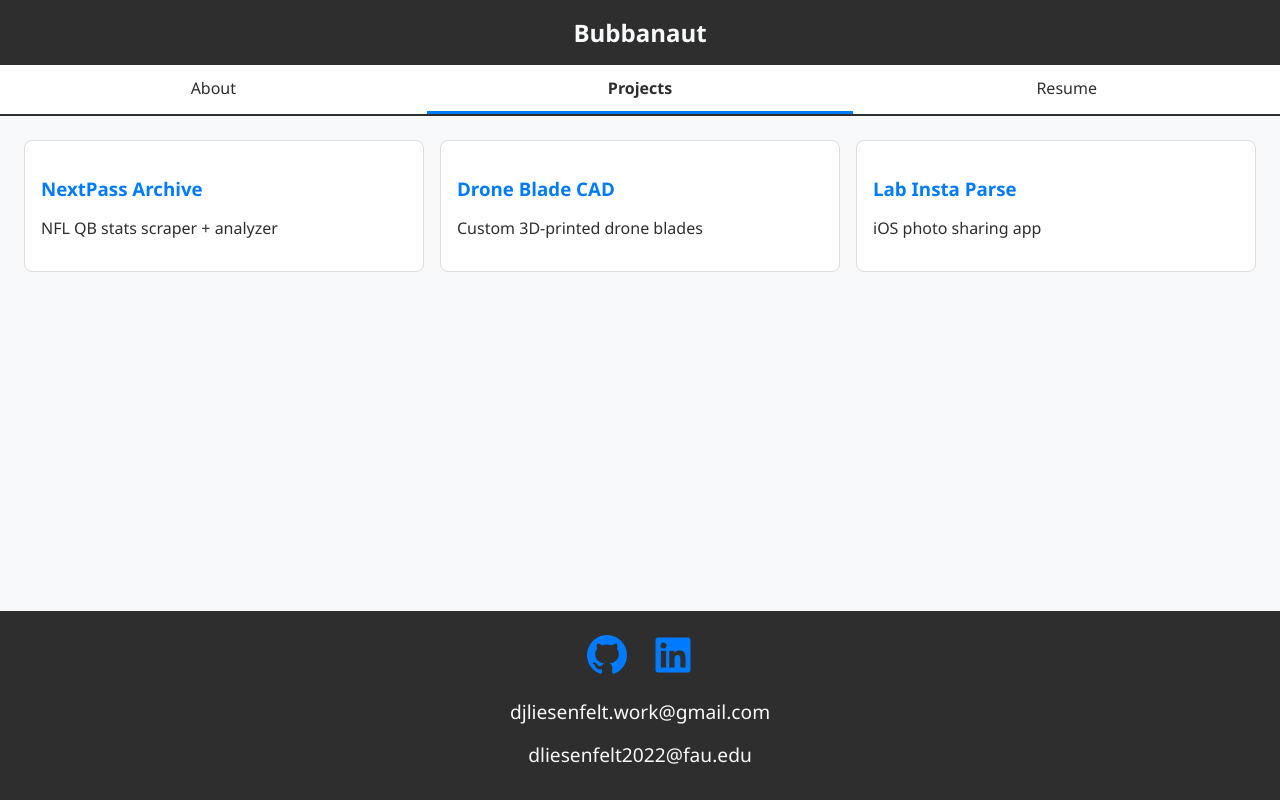
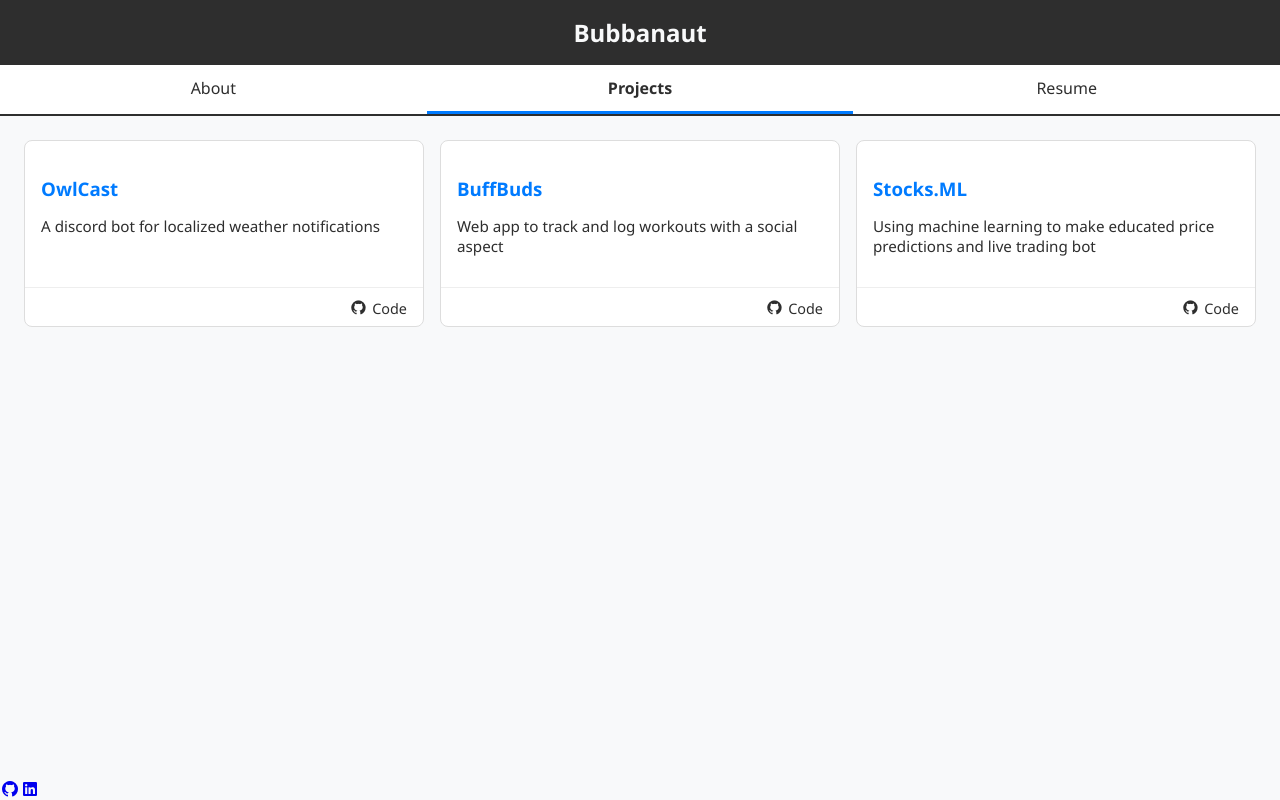
Before and after one commit to DylanLiesenfelt/bubbanaut, a React (Vite) app: page /projects in a window 1280 px wide. Built offline with nearby package versions, Linux system fonts and the light colour scheme.

Commit message:
refining structure and styles

```diff
--- a/src/App.css
+++ b/src/App.css
@@ -99,15 +99,11 @@ body {
   background: white;
   border: 1px solid #ddd;
   border-radius: 8px;
-  padding: 1rem;
+  overflow: hidden;
   transition: 0.2s;
-  text-decoration: none;
-  color: inherit;
-}
-
-.project-card h3 {
-  color: var(--blue);
-  margin-bottom: 0.5rem;
+  display: flex;
+  flex-direction: column;
+  justify-content: space-between;
 }
 
 .project-card:hover {
@@ -116,35 +112,71 @@ body {
   transform: translateY(-2px);
 }
 
-
-/* Footer */
-.footer {
-  background: var(--gunmetal);
-  color: var(--light);
-  text-align: center;
+.project-card .card-body {
   padding: 1rem;
+  text-decoration: none;
+  color: inherit;
+  flex-grow: 1;
 }
 
-.footer .icons a {
-  font-size: 2.5rem;
+.project-card h3 {
+  color: var(--blue);
+  margin-bottom: 0.5rem;
+}
+
+.project-card p {
+  color: var(--gunmetal);
+  font-size: 0.95rem;
+}
+
+.project-card .card-footer {
+  padding: 0.5rem 1rem;
+  border-top: 1px solid #eee;
+  text-align: right;
+}
+
+.project-card .github-link {
+  color: var(--gunmetal);
+  font-size: 0.9rem;
+  text-decoration: none;
+  display: inline-flex;
+  align-items: center;
+  gap: 0.3rem;
+  transition: color 0.3s;
+}
+
+.project-card .github-link:hover {
+  color: var(--blue);
+}
+
+
+.about-contact {
+  margin-top: 1.5rem;
+}
+
+.about-contact .icons {
+  display: flex;
+  justify-content: center;
+  gap: 1rem;
+  margin-bottom: 0.5rem;
+}
+
+.about-contact .icons a {
+  font-size: 2rem;
   color: var(--blue);
   transition: color 0.3s;
 }
 
-.footer .icons a:hover {
-  color: white;
+.about-contact .icons a:hover {
+  color: var(--gunmetal);
 }
 
+.about-contact a {
+  color: var(--gunmetal);
+  text-decoration: none;
+  transition: color 0.3s;
+}
 
-
-.footer a {
-  margin: 0 0.5rem;
-  font-size: 1.2rem;
+.about-contact a:hover {
   color: var(--blue);
 }
-
-.footer p,
-.footer a {
-  color: var(--light);
-  text-decoration: none;
-}
--- a/src/components/Layout.jsx
+++ b/src/components/Layout.jsx
@@ -26,8 +26,7 @@ function Layout() {
                     <i className="fab fa-linkedin"></i>
                 </a>
             </div>
-            <p><a href="mailto:djliesenfelt.work@gmail.com">djliesenfelt.work@gmail.com</a></p>
-            <p><a href="mailto:dliesenfelt2022@fau.edu">dliesenfelt2022@fau.edu</a></p>
+
         </footer>
     </div>
   );
--- a/src/pages/About.jsx
+++ b/src/pages/About.jsx
@@ -1,13 +1,29 @@
 function About() {
   return (
     <section className="about">
-      <img src="/profile.jpg" alt="Profile" />
+      <img src="/profile.jpg" alt="Profile picture" className="profile-img" />
       <h2>Dylan Liesenfelt</h2>
       <p>
         I’m a software engineer passionate about building data-driven solutions,
         web apps, and ML projects. I enjoy working across the stack and
         experimenting with new technologies.
       </p>
+
+      {/* Contact section */}
+      <div className="about-contact">
+        <div className="icons">
+          <a href="https://github.com/yourusername" target="_blank" rel="noreferrer">
+            <i className="fab fa-github"></i>
+          </a>
+          <a href="https://linkedin.com/in/yourusername" target="_blank" rel="noreferrer">
+            <i className="fab fa-linkedin"></i>
+          </a>
+        </div>
+        <p>
+          <p><a href="mailto:djliesenfelt.work@gmail.com">djliesenfelt.work@gmail.com</a></p>
+          <p><a href="mailto:dliesenfelt2022@fau.edu">dliesenfelt2022@fau.edu</a></p>
+        </p>
+      </div>
     </section>
   );
 }
--- a/src/pages/Projects.jsx
+++ b/src/pages/Projects.jsx
@@ -1,23 +1,45 @@
 function Projects() {
   const projects = [
-    { title: "NextPass Archive", desc: "NFL QB stats scraper + analyzer", link: "#" },
-    { title: "Drone Blade CAD", desc: "Custom 3D-printed drone blades", link: "#" },
-    { title: "Lab Insta Parse", desc: "iOS photo sharing app", link: "#" },
+  {
+    title: "OwlCast",
+    desc: "A discord bot for localized weather notifications",
+    repo: "https://github.com/DylanLiesenfelt/OwlCast",
+  },
+  {
+    title: "BuffBuds",
+    desc: "Web app to track and log workouts with a social aspect",
+    repo: "https://github.com/DylanLiesenfelt/BuffBuds",
+    demo: "https://buffbuds.netlify.app/"
+  },
+  {
+    title: "Stocks.ML",
+    desc: "Using machine learning to make educated price predictions and live trading bot",
+    repo: "https://github.com/DylanLiesenfelt/Stocks.ML"
+  },
 ];
 
   return (
     <section className="projects">
       {projects.map((proj, idx) => (
+        <div key={idx} className="project-card">
+          {/* Whole card clickable */}
           <a
-          key={idx}
-          href={proj.link}
+            href={proj.demo || proj.repo}
             target="_blank"
-          rel="noopener noreferrer"
-          className="project-card"
+            rel="noreferrer"
+            className="card-body"
           >
             <h3>{proj.title}</h3>
             <p>{proj.desc}</p>
           </a>
+
+          {/* GitHub link */}
+          <div className="card-footer">
+            <a href={proj.repo} target="_blank" rel="noreferrer" className="github-link">
+              <i className="fab fa-github"></i> Code
+            </a>
+          </div>
+        </div>
       ))}
     </section>
   );
```
Lines whose indentation alone changed are shown as unchanged.
